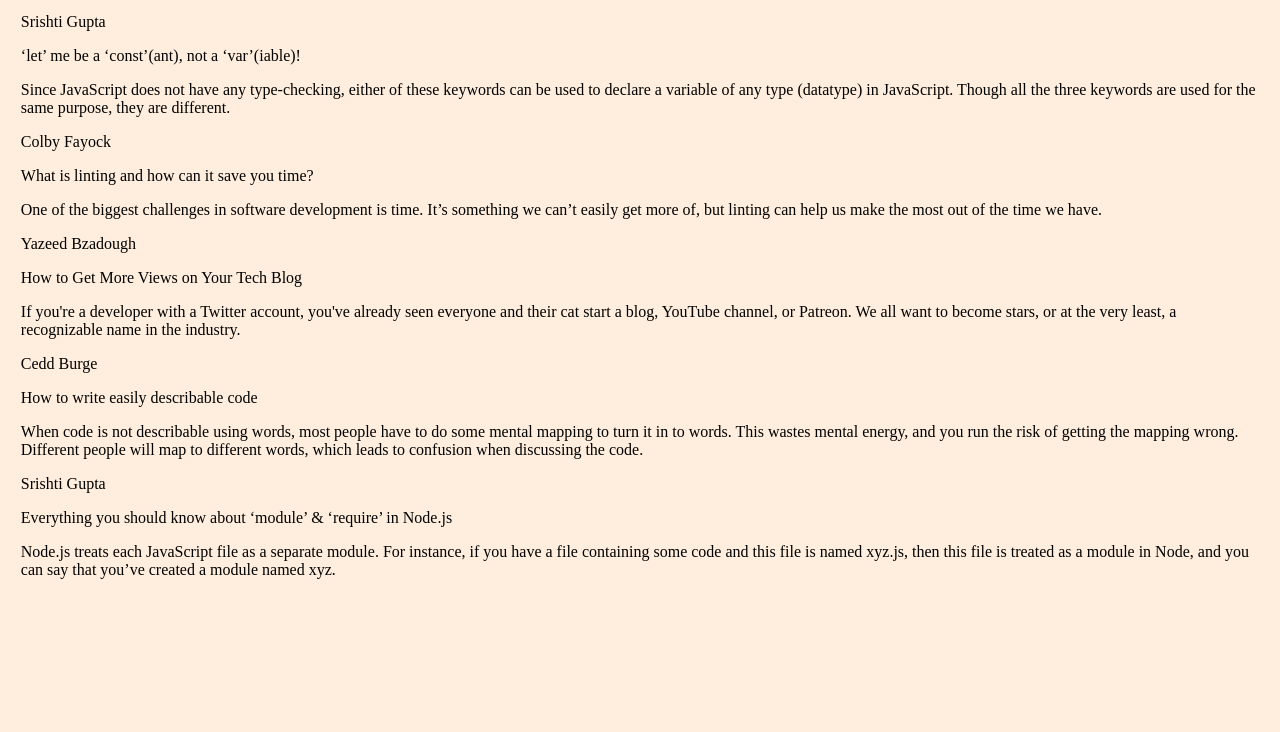
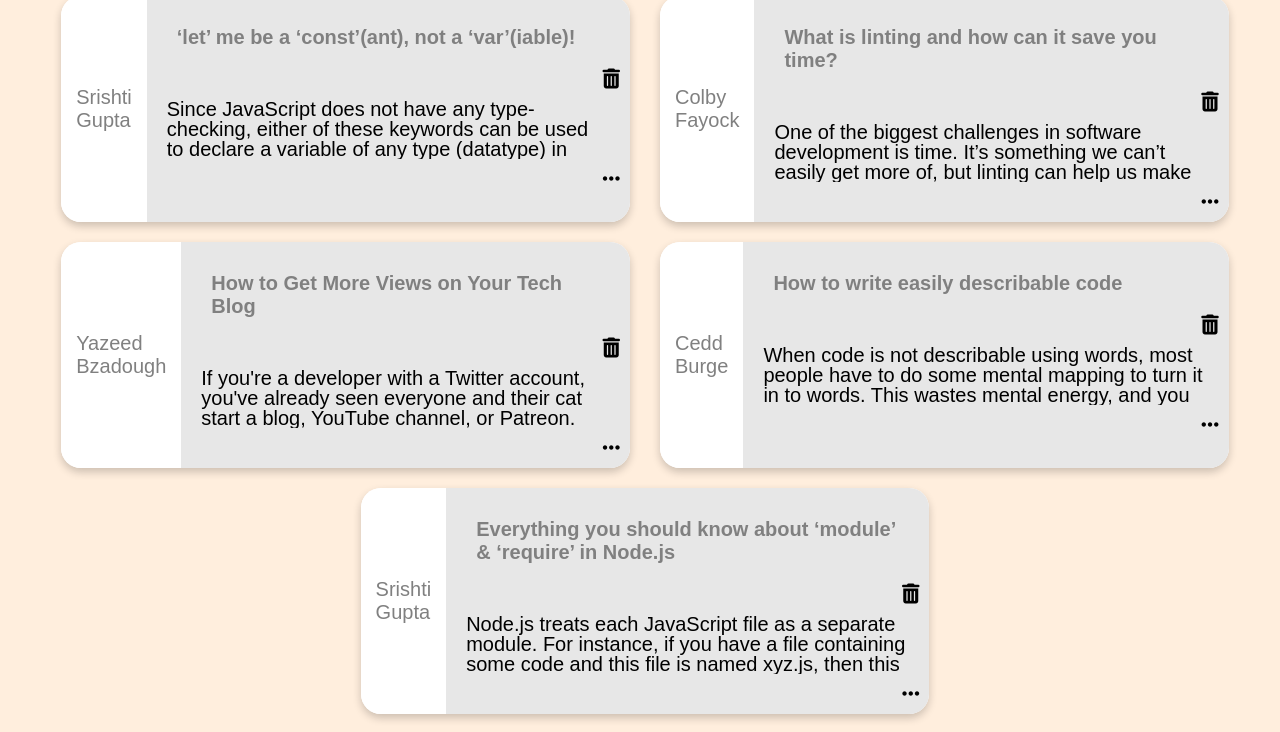
Before and after one commit to swaroopmalladidev/ScriBBler, a plain HTML site: page html/postslist.html in a window 1280 px wide. Shown: the part 96-828 px from the top of the page. Before the commit the page ends 800 px from the top, so only its background shows below. Drawn offline with Linux system fonts and the light colour scheme; a web font is replaced by a local one.

Commit message:
implement modal dialog functionality for Delete and Ellipsis icon

```diff
--- a/html/postslist.html
+++ b/html/postslist.html
@@ -5,7 +5,7 @@
     <meta charset="UTF-8">
     <meta name="viewport" content="width=device-width, initial-scale=1.0">
     <meta http-equiv="X-UA-Compatible" content="ie=edge">
-    <title>ScriBBler</title>
+    <title>Posts List Page</title>
 
     <!--Google Fonts-->
     <link href="https://fonts.googleapis.com/css?family=Montez&display=swap" rel="stylesheet">
@@ -73,122 +73,141 @@
     <!-- ATTENTION: The HTML code for the list of posts has been given to you. You can feel free to add/delete/modify this code. You need to write the proper CSS and JavaScript code corresponding to this page so that the result looks like the screenshots given to you in the Project Statement. -->
 
     <!-- list of all posts starts here -->
-    <div>
+    <div class="parentCardDiv">
 
         <!-- post 1 starts here -->
-        <div>
-            <div>
+        <div class="childCardDiv" id="card1">
+            <div class="cardUsername">
                 <p>Srishti Gupta</p>
             </div>
 
-            <div>
+            <div class="cardDisplayContent">
                 <div>
-                    <p>‘let’ me be a ‘const’(ant), not a ‘var’(iable)!</p>
-                    <span>
+                    <p class="cardHeadingContent">‘let’ me be a ‘const’(ant), not a ‘var’(iable)!</p>
+                    <span class="trashIcon" onclick="deleteCard('card1')">
                         <!-- TODO: Include Font Awesome icon for delete icon here -->
+                        <i class="fa fa-trash" aria-hidden="true"></i>
                     </span>
                 </div>
-                <p>Since JavaScript does not have any type-checking, either of these keywords can be used to declare a variable of any type (datatype) in JavaScript. Though all the three keywords are used for the same purpose, they are different.</p>
-                <span>
+                <p class="cardDescription">Since JavaScript does not have any type-checking, either of these keywords can be used to declare a variable of any type (datatype) in JavaScript. Though all the three keywords are used for the same purpose, they are different.</p>
+                <span class="ellipsisIcon" onclick="postPageRedirect()">
                     <!-- TODO: Include Font Awesome icon for horizontal ellipsis icon here -->
+                    <i class="fa fa-ellipsis-h" aria-hidden="true"></i>
                 </span>
             </div>
         </div>
         <!-- post 1 ends here -->
 
         <!-- post 2 starts here -->
-        <div>
-            <div>
+        <div class="childCardDiv" id="card2">
+            <div class="cardUsername">
                 <p>Colby Fayock</p>
             </div>
 
-            <div>
+            <div class="cardDisplayContent">
                 <div>
-                    <p>What is linting and how can it save you time?</p>
-                    <span>
+                    <p class="cardHeadingContent">What is linting and how can it save you time?</p>
+                    <span class="trashIcon" onclick="deleteCard('card2')">
                         <!-- TODO: Include Font Awesome icon for delete icon here -->
+                        <i class="fa fa-trash" aria-hidden="true"></i>
                     </span>
                 </div>
-                <p>One of the biggest challenges in software development is time. It’s something we can’t easily get more of, but linting can help us make the most out of the time we have.</p>
-                <span>
+                <p class="cardDescription">One of the biggest challenges in software development is time. It’s something we can’t easily get more of, but linting can help us make the most out of the time we have.</p>
+                <span class="ellipsisIcon" onclick="postPageRedirect()">
                     <!-- TODO: Include Font Awesome icon for horizontal ellipsis icon here -->
+                    <i class="fa fa-ellipsis-h" aria-hidden="true"></i>
                 </span>
             </div>
         </div>
         <!-- post 2 ends here -->
 
         <!-- post 3 starts here -->
-        <div>
-            <div>
+        <div class="childCardDiv" id="card3">
+            <div class="cardUsername">
                 <p>Yazeed Bzadough</p>
             </div>
 
-            <div>
+            <div class="cardDisplayContent">
                 <div>
-                    <p>How to Get More Views on Your Tech Blog</p>
-                    <span>
+                    <p class="cardHeadingContent">How to Get More Views on Your Tech Blog</p>
+                    <span class="trashIcon" onclick="deleteCard('card3')">
                         <!-- TODO: Include Font Awesome icon for delete icon here -->
+                        <i class="fa fa-trash" aria-hidden="true"></i>
                     </span>
                 </div>
-                <p>If you're a developer with a Twitter account, you've already seen everyone and their cat start a blog, YouTube channel, or Patreon. We all want to become stars, or at the very least, a recognizable name in the industry.</p>
-                <span>
+                <p class="cardDescription">If you're a developer with a Twitter account, you've already seen everyone and their cat start a blog, YouTube channel, or Patreon. We all want to become stars, or at the very least, a recognizable name in the industry.</p>
+                <span class="ellipsisIcon" onclick="postPageRedirect()">
                     <!-- TODO: Include Font Awesome icon for horizontal ellipsis icon here -->
+                    <i class="fa fa-ellipsis-h" aria-hidden="true"></i>
                 </span>
             </div>
         </div>
         <!-- post 3 ends here -->
 
         <!-- post 4 starts here -->
-        <div>
-            <div>
+        <div class="childCardDiv" id="card4">
+            <div class="cardUsername">
                 <p>Cedd Burge</p>
             </div>
 
-            <div>
+            <div class="cardDisplayContent">
                 <div>
-                    <p>How to write easily describable code</p>
-                    <span>
+                    <p class="cardHeadingContent">How to write easily describable code</p>
+                    <span class="trashIcon" onclick="deleteCard('card4')">
                         <!-- TODO: Include Font Awesome icon for delete icon here -->
+                        <i class="fa fa-trash" aria-hidden="true"></i>
                     </span>
                 </div>
-                <p>When code is not describable using words, most people have to do some mental mapping to turn it in to words. This wastes mental energy, and you run the risk of getting the mapping wrong. Different people will map to different words, which
+                <p class="cardDescription">When code is not describable using words, most people have to do some mental mapping to turn it in to words. This wastes mental energy, and you run the risk of getting the mapping wrong. Different people will map to different words, which
                     leads to confusion when discussing the code.</p>
-                <span>
+                <span class="ellipsisIcon" onclick="postPageRedirect()">
                     <!-- TODO: Include Font Awesome icon for horizontal ellipsis icon here -->
+                    <i class="fa fa-ellipsis-h" aria-hidden="true"></i>
                 </span>
             </div>
         </div>
         <!-- post 4 ends here -->
 
         <!-- post 5 starts here -->
-        <div>
-            <div>
+        <div class="childCardDiv" id="card5">
+            <div class="cardUsername">
                 <p>Srishti Gupta</p>
             </div>
 
-            <div>
+            <div class="cardDisplayContent">
                 <div>
-                    <p>Everything you should know about ‘module’ & ‘require’ in Node.js</p>
-                    <span>
+                    <p class="cardHeadingContent">Everything you should know about ‘module’ & ‘require’ in Node.js</p>
+                    <span class="trashIcon" onclick="deleteCard('card5')">
                         <!-- TODO: Include Font Awesome icon for delete icon here -->
+                        <i class="fa fa-trash" aria-hidden="true"></i>
                     </span>
                 </div>
-                <p>Node.js treats each JavaScript file as a separate module. For instance, if you have a file containing some code and this file is named xyz.js, then this file is treated as a module in Node, and you can say that you’ve created a module
+                <p class="cardDescription">Node.js treats each JavaScript file as a separate module. For instance, if you have a file containing some code and this file is named xyz.js, then this file is treated as a module in Node, and you can say that you’ve created a module
                     named xyz.</p>
-                <span>
+                <span class="ellipsisIcon" onclick="postPageRedirect()">
                     <!-- TODO: Include Font Awesome icon for horizontal ellipsis icon here -->
+                    <i class="fa fa-ellipsis-h" aria-hidden="true"></i>
                 </span>
             </div>
         </div>
         <!-- post 5 ends here -->
 
         <!-- TODO: Write code for delete post modal here -->
+        <div class="modal" id="deletePostModal">
+            <div class="modal-delete">
+                <h3>Are you sure you want to delete this post?</h3>
+                <button class="yesButtonModal" onclick="confirmModal();">Yes</button>
+                <button class="noButtonModal" onclick="closeModal();">No</button>
+            </div>
+        </div>
+
 
     </div>
     <!-- list of all posts ends here -->
 
     <!-- Javascript code for the header -->
     <script src="../scripts/common.js" type="text/javascript"></script>
+    <script src="../scripts/postslist.js" type="text/javascript"></script>
 
 </body>
 
--- a/styles/postslist.css
+++ b/styles/postslist.css
@@ -1,4 +1,133 @@
 body {
     background-color: #ffeedd;
-    padding: 1%;
+    font-family: Arial, Helvetica, sans-serif;
 }
+
+.parentCardDiv {
+    display: flex;
+    flex-direction: row;
+    margin: 10px 0 0 0;
+    justify-content: center;
+    flex-flow: row wrap;
+}
+
+.childCardDiv {
+    display: flex;
+    flex-direction: row;
+    text-align: left;
+    position: relative;
+    min-width: 40%;
+    max-width: 45%;
+    box-shadow: 0 4px 8px 0 rgba(0.2, 0.2, 0.2, 0.2);
+    background-color: white;
+    border-radius: 20px;
+    margin: 10px 10px 10px 20px;
+}
+
+.cardUsername {
+    display: flex;
+    flex-direction: colum;
+    background-color: white;
+    border-radius: 20px 0 0 20px;
+    width: 20%;
+    justify-content: center;
+    align-items: center;
+    align-content: center;
+    color: grey;
+    font-size: 20px;
+    padding: 15px 15px 15px 15px;
+}
+
+.cardDisplayContent {
+    display: flex;
+    flex-direction: column;
+    text-align: left;
+    background-color: #e7e7e7;
+    border-radius: 0 20px 20px 0;
+    justify-content: flex-start;
+    padding: 10px 10px 10px 10px;
+}
+
+.cardHeadingContent {
+    font-weight: bold;
+    text-align: left;
+    color: grey;
+    font-size: 20px;
+    border-radius: 0 20px 20px 0;
+    padding: 0 20px;
+}
+
+.trashIcon {
+    color: black;
+    display: flex;
+    justify-content: flex-end;
+    margin-top: 0;
+    float: right;
+    cursor: pointer;
+    font-size: 20px;
+}
+
+.cardDescription {
+    display: inline-block;
+    text-overflow: none;
+    word-wrap: break-word;
+    font-size: 20px;
+    margin: 10px 10px 10px 10px;
+    max-height: 3em;
+    line-height: 1em;
+    overflow: hidden;
+}
+
+.ellipsisIcon {
+    color: black;
+    display: flex;
+    justify-content: flex-end;
+    margin-top: 0;
+    cursor: pointer;
+    font-size: 20px;
+}
+
+.modal-delete {
+    position: relative;
+    background-color: #f3f3f3;
+    text-align: center;
+    font-weight: bolder;
+    margin-left: 35%;
+    padding: 2%;
+    width: 24%;
+    height: 12%;
+    margin-top: 10%;
+    overflow: hidden;
+}
+
+.yesButtonModal {
+    background-color: green;
+    color: white;
+    cursor: pointer;
+    text-align: center;
+    font-weight: bolder;
+    font-family: Helvetica, sans-serif;
+    font-size: 12px;
+    width: 20%;
+    line-height: 20px;
+    float: left;
+}
+
+.noButtonModal {
+    background-color: red;
+    color: white;
+    cursor: pointer;
+    text-align: center;
+    font-weight: bolder;
+    font-family: Helvetica, sans-serif;
+    font-size: 12px;
+    line-height: 20px;
+    width: 20%;
+    float: right;
+}
+
+h3 {
+    font-size: 22px;
+    text-align: center;
+    margin: 0px 10px 0px 0px;
+}
```
Also changed, not shown: html/post.html (added, +15 -0 lines), scripts/postslist.js (+27 -0 lines).
